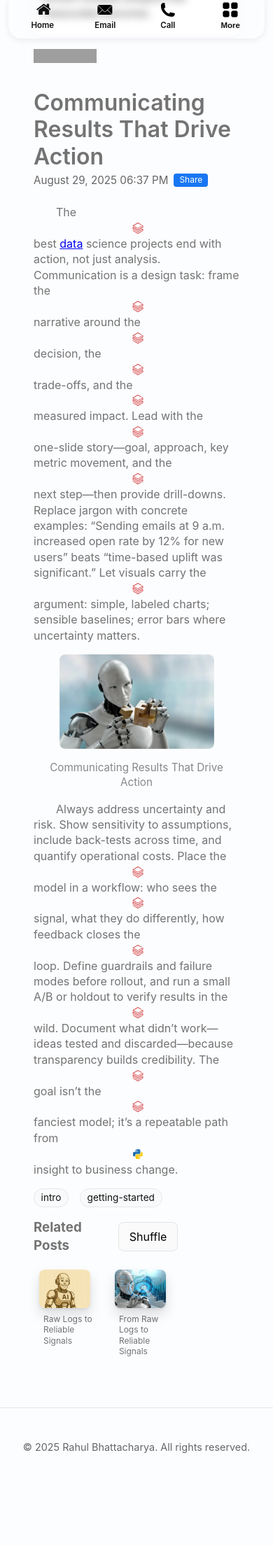
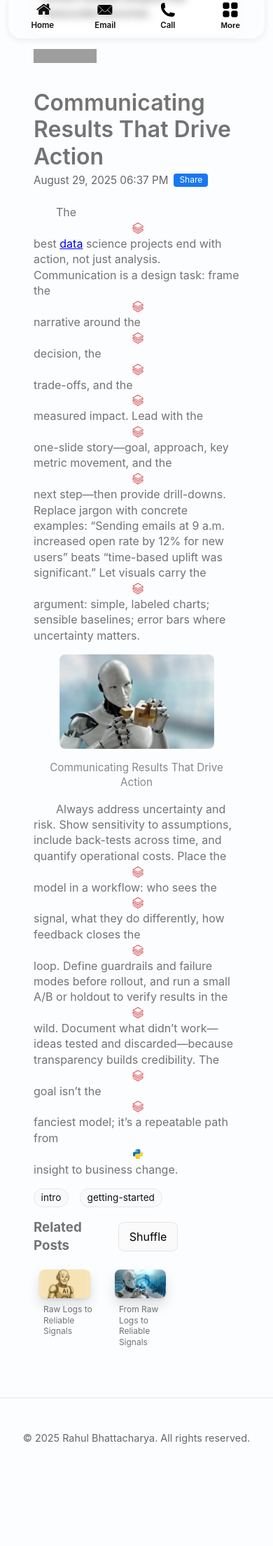
Before and after one commit to RahulBhattacharya1/RahulBhattacharya1.github.io, a Jekyll site: the page built from _posts/2025-08-24-second.md, in a window 390 px wide. Shown: the part 835-3044 px from the top of the page at 70% size. Built offline with Jekyll 4.4.1, drawn with Linux system fonts in a browser that asks for light colours; comment, search, counter and statistics services are not loaded; grey boxes are pictures that could not be loaded.

Commit message:
Update main.scss

```diff
--- a/assets/css/main.scss
+++ b/assets/css/main.scss
@@ -891,7 +891,6 @@
 .related-head h3 { margin: 0; }
 
 /* Related Posts: Mobile - Keep only first 2 */
-/* ─── Related Posts: Mobile (<=640px) ─── */
 @media (max-width: 640px) {
   /* show only first 2 */
   .related-grid > li:nth-child(n+3) {
@@ -913,10 +912,10 @@
     width: auto !important;
   }
 
-  /* uniform thumbnails with 4:3 ratio */
+  /* uniform thumbnails with 16:9 ratio */
   .related-posts .related-thumb {
     width: 100% !important;
-    aspect-ratio: 4 / 3;
+    aspect-ratio: 16 / 9;
     object-fit: cover;
     border-radius: 8px;
     display: block;
```
